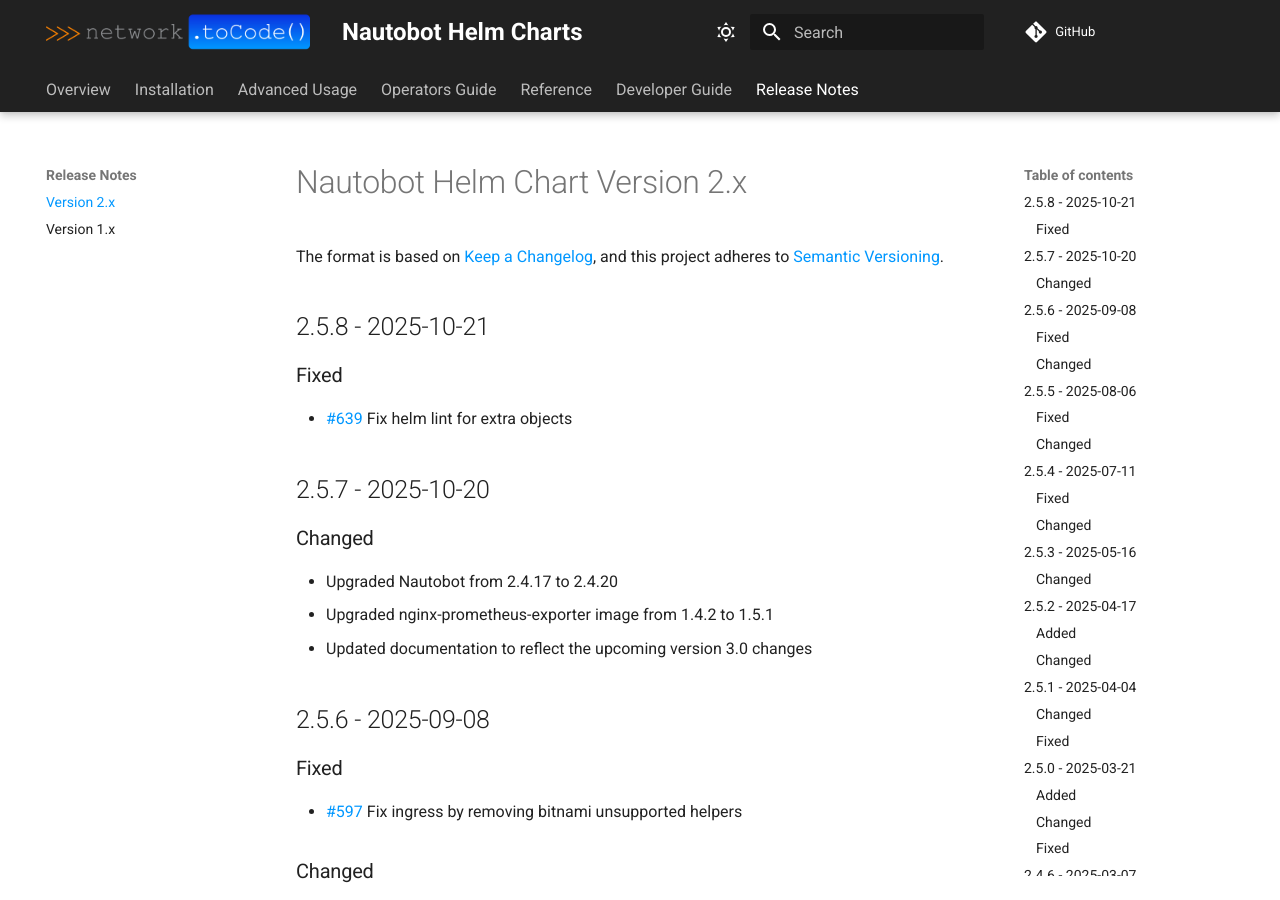
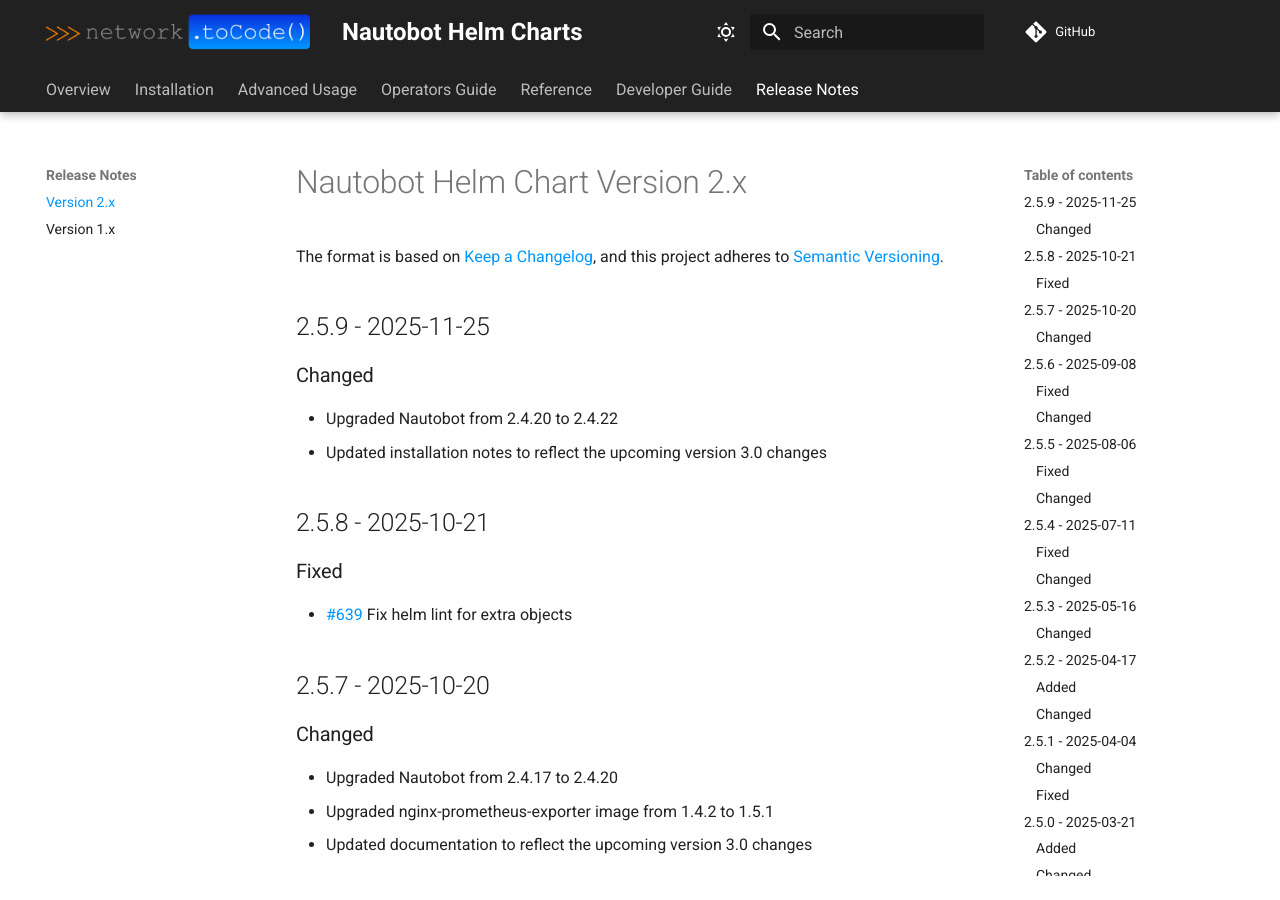
Before and after one commit to nautobot/helm-charts, an MkDocs documentation site: the page built from docs/release-notes/version-2.x.md, in a window 1280 px wide and 900 px high. Built offline with MkDocs 1.6.1 and Material for MkDocs 9.7.7, drawn with Linux system fonts in a browser that asks for light colours; comment, search, counter and statistics services are not loaded.

Commit message:
chore: prep for release 2.5.9

```diff
--- a/docs/release-notes/version-2.x.md
+++ b/docs/release-notes/version-2.x.md
@@ -2,6 +2,13 @@
 
 The format is based on [Keep a Changelog](https://keepachangelog.com/en/1.0.0/),
 and this project adheres to [Semantic Versioning](https://semver.org/spec/v2.0.0.html).
+
+## 2.5.9 - 2025-11-25
+
+### Changed
+
+* Upgraded Nautobot from 2.4.20 to 2.4.22
+* Updated installation notes to reflect the upcoming version 3.0 changes
 
 ## 2.5.8 - 2025-10-21
 
```
Also changed, not shown: charts/nautobot/README.md (+1 -1 lines), 1 other file.
